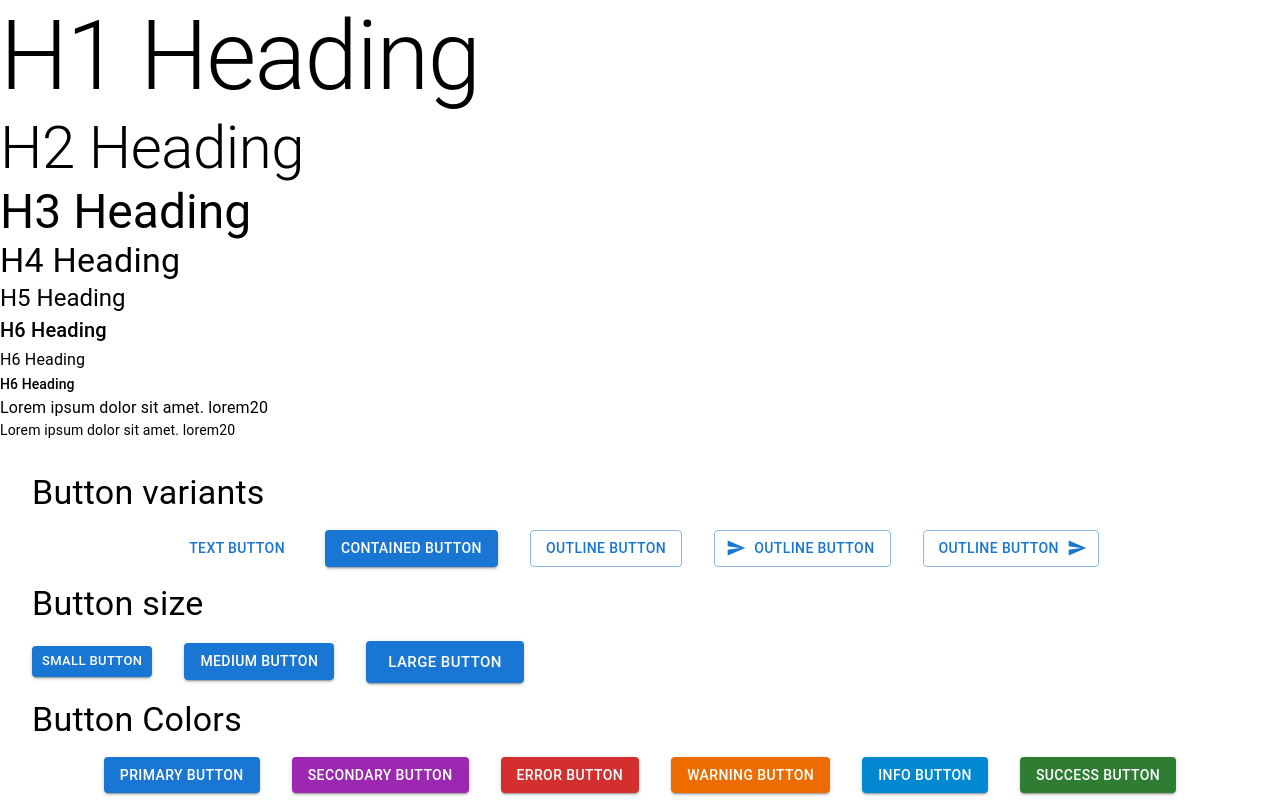
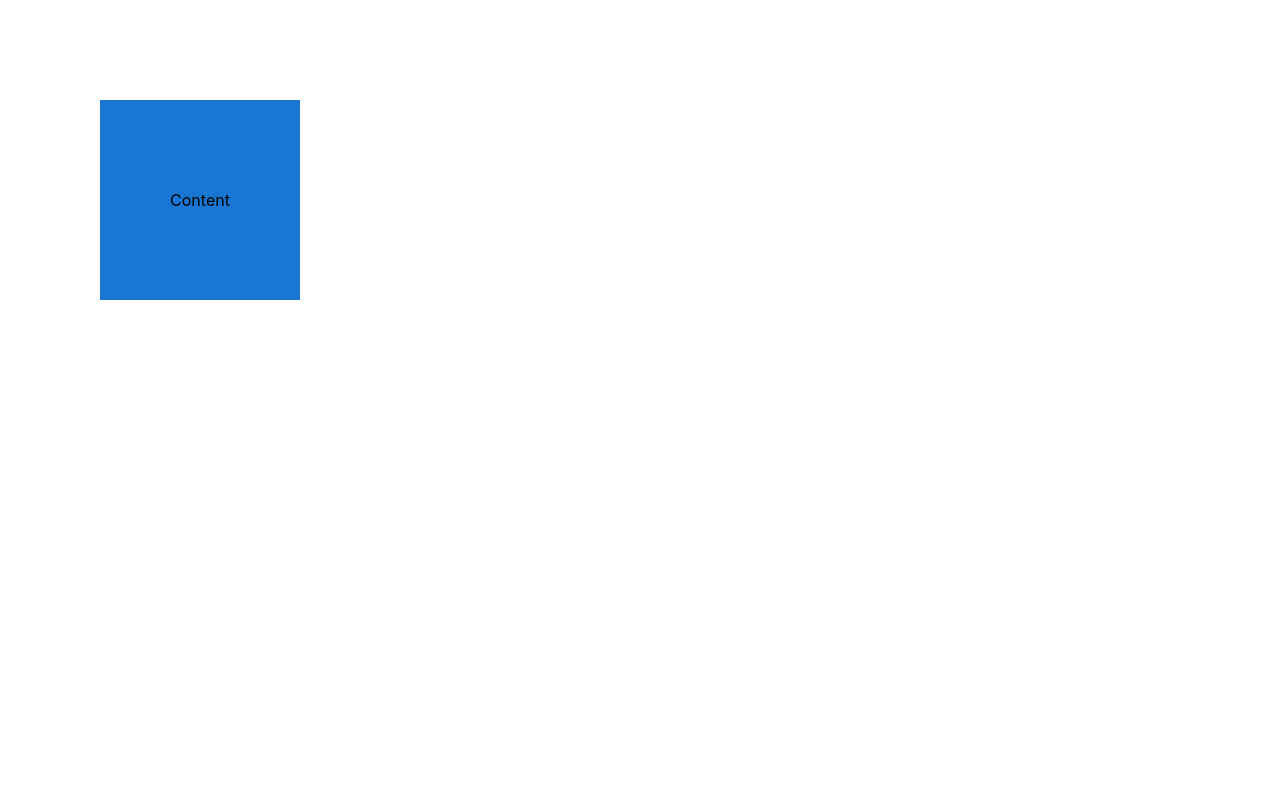
Before and after one commit to sam13007/material_UI, a React (Create React App) app: page / in a window 1280 px wide. Shown: the top 800 px of the page. Built offline with nearby package versions, Linux system fonts and the light colour scheme.

Commit message:
Box layout

```diff
--- a/src/App.js
+++ b/src/App.js
@@ -1,27 +1,28 @@
 import "./App.css";
-import AutocompleteMui from "./components/AutocompleteMui";
-import SwitchMui from "./components/SwitchMui";
-import ButtonMui from "./components/ButtonMui";
-import SelectMui from "./components/SelectMui";
-import TypographyMui from "./components/TypographyMui";
-import TextfieldMui from "./components/TextfieldMui";
-import RadioMui from "./components/RadioMui";
-import CheckboxMui from "./components/CheckboxMui";
-import RatingMui from "./components/RatingMui";
+import BoxMui from "./components/BoxMui";
+// import AutocompleteMui from "./components/AutocompleteMui";
+// import SwitchMui from "./components/SwitchMui";
+// import ButtonMui from "./components/ButtonMui";
+// import SelectMui from "./components/SelectMui";
+// import TypographyMui from "./components/TypographyMui";
+// import TextfieldMui from "./components/TextfieldMui";
+// import RadioMui from "./components/RadioMui";
+// import CheckboxMui from "./components/CheckboxMui";
+// import RatingMui from "./components/RatingMui";
 
 function App() {
   return (
     <div>
-      <TypographyMui />
+      {/* <TypographyMui />
       <ButtonMui />
       <TextfieldMui />
       <SelectMui />
       <RadioMui />
       <CheckboxMui />
       <SwitchMui />
-
       <RatingMui />
-      <AutocompleteMui />
+      <AutocompleteMui /> */}
+      <BoxMui />
     </div>
   );
 }
--- /dev/null
+++ b/src/components/BoxMui.jsx
@@ -0,0 +1,22 @@
+import { Box } from "@mui/material";
+import React from "react";
+
+function BoxMui() {
+  return (
+    <Box
+      sx={{
+        backgroundColor: "primary.main",
+        display: "flex",
+        justifyContent: "center",
+        alignItems: "center",
+        margin: "100px",
+      }}
+      height="200px"
+      width="200px"
+    >
+      Content
+    </Box>
+  );
+}
+
+export default BoxMui;
```
